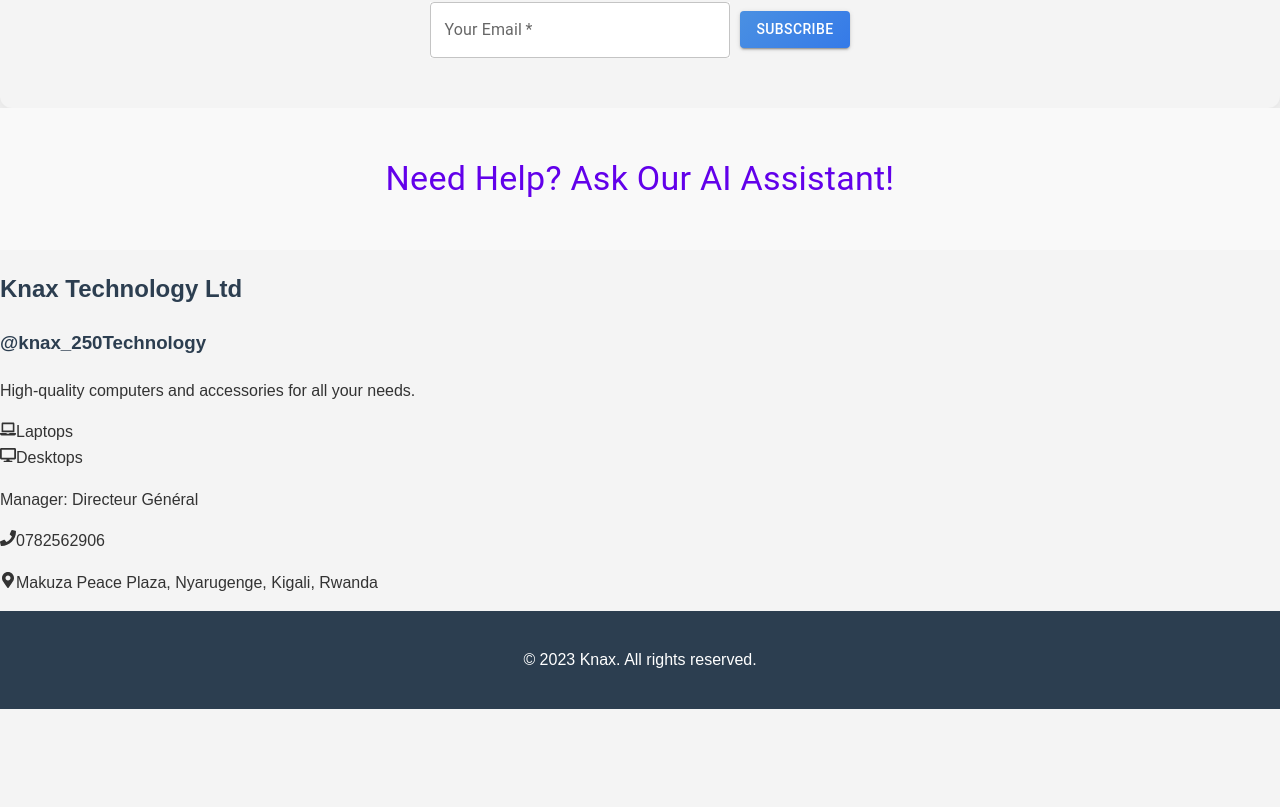
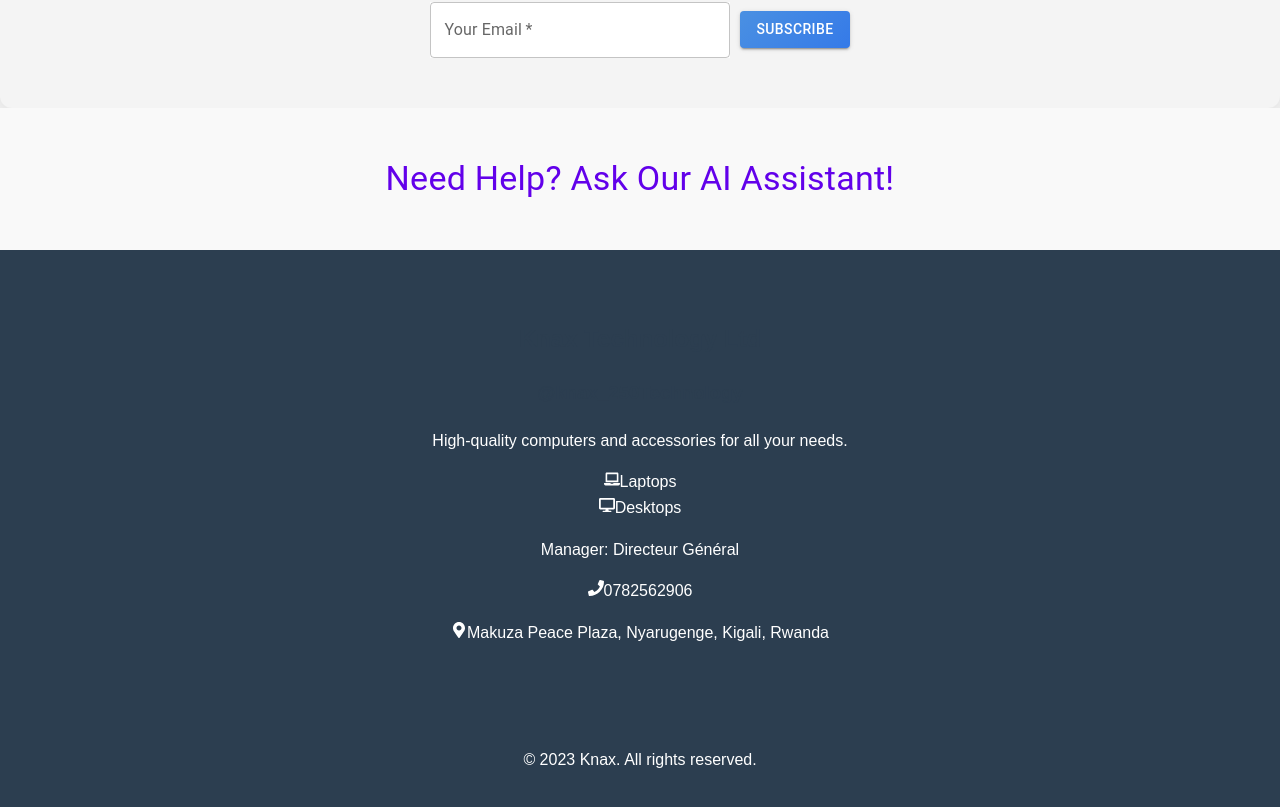
Before and after one commit to tuyizeredox/knax, a React (Create React App) app in the folder knax-homepage/: page / in a window 1280 px wide. Shown: the part 2938-3745 px from the top of the page. Before the commit the page ends 3647 px from the top, so only its background shows below. Built offline with nearby package versions, Linux system fonts and the light colour scheme.

Commit message:
Update CompanyDetails.js
bob

```diff
--- a/knax-homepage/src/components/CompanyDetails.js
+++ b/knax-homepage/src/components/CompanyDetails.js
@@ -3,7 +3,7 @@
 
 const CompanyDetails = () => {
     return (
-        <div className="flex justify-center items-center min-h-screen bg-gradient-to-r from-gray-100 to-gray-300 dark:from-gray-900 dark:to-gray-800 text-gray-900 dark:text-white p-6">
+            <div style={{ backgroundColor: '#2c3e50', padding: '50px', color: '#ffffff', textAlign: 'center' }}>
             <div className="max-w-lg w-full bg-white dark:bg-gray-800 bg-opacity-80 dark:bg-opacity-90 backdrop-blur-xl shadow-2xl rounded-2xl p-8 transform transition duration-500 hover:scale-105">
                 <div className="text-center">
                     <h2 className="text-4xl font-extrabold text-blue-600 dark:text-blue-400 mb-4">Knax Technology Ltd</h2>
```
